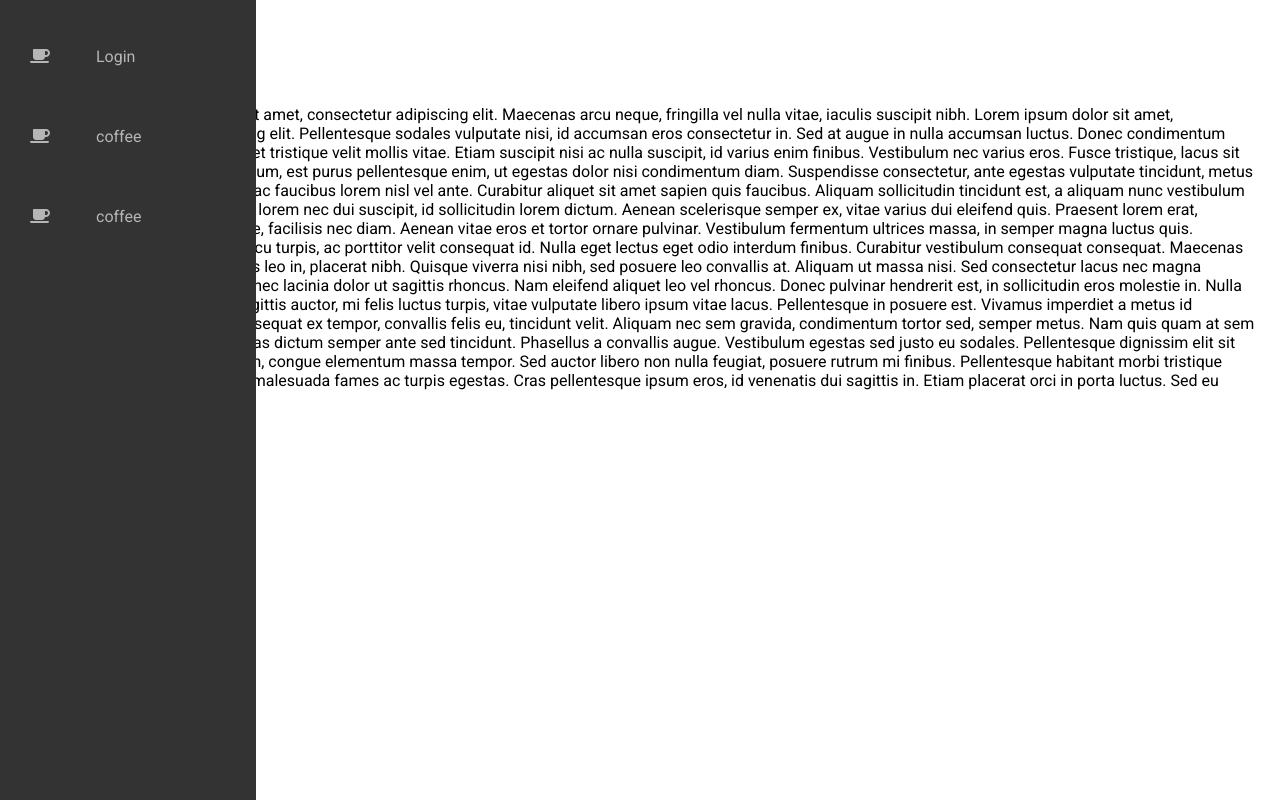
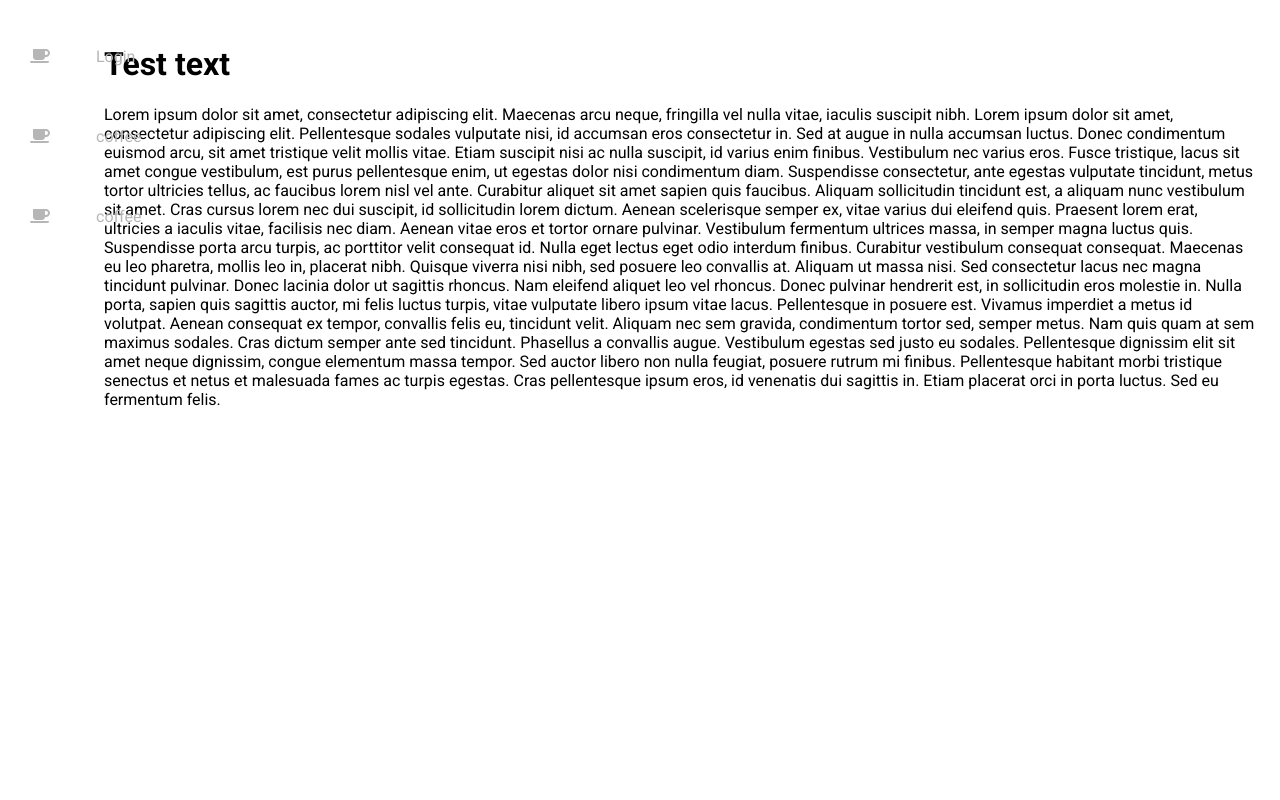
Before and after one commit to Bulzaj/talk-active-client, a React (Create React App) app: page / in a window 1280 px wide. Built offline with nearby package versions, Linux system fonts and the light colour scheme.

Commit message:
added separate css variables file

```diff
--- a/src/cssVariables.css
+++ b/src/cssVariables.css
@@ -1,6 +1,6 @@
 :root {
     --text-primary: #b6b6b6;
     --text-secondary: #ececec;
-    --bg-primary: #333333;
-    --bg-secondary: #222222;
+    --nav-bg-primary: #333333;
+    --nav-bg-secondary: #222222;
 }
```
